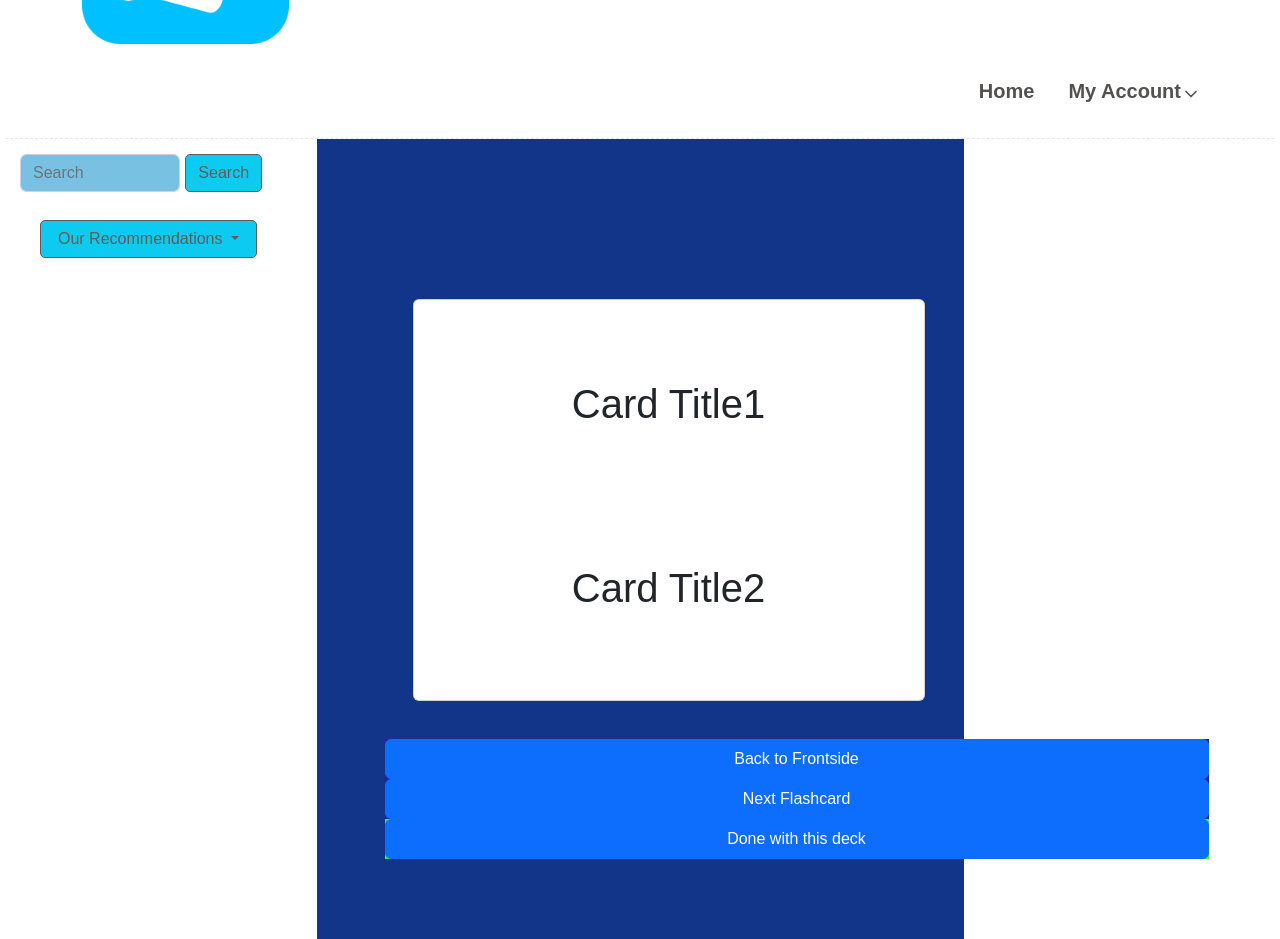
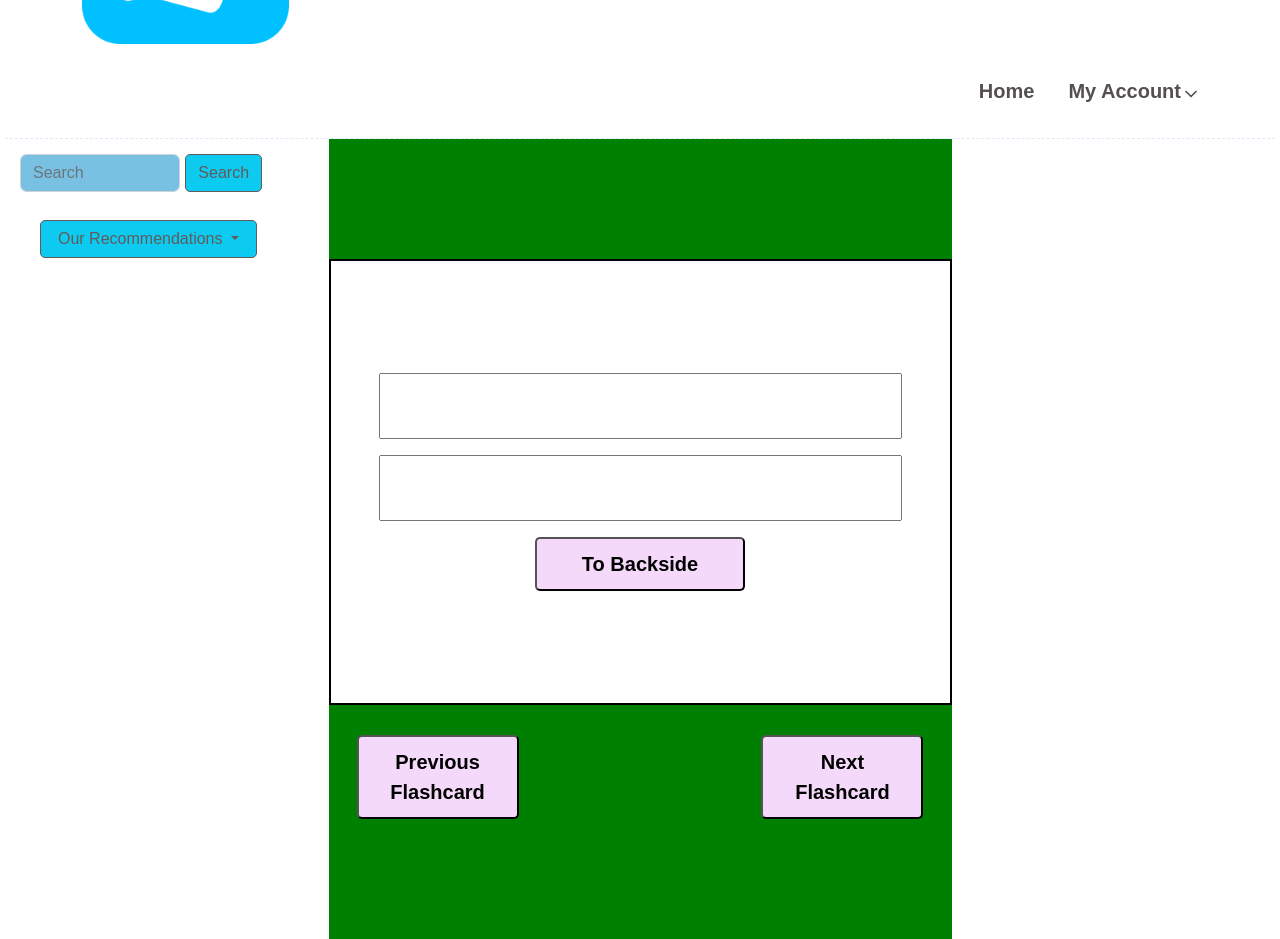
Before and after one commit to JoBeck1/Final-Project-JAM, a React (Create React App) app in the folder frontend/: page /flashcardcreateNL in a window 1280 px wide. Shown: the part 180-1119 px from the top of the page. Built offline with nearby package versions, Linux system fonts and the light colour scheme.

Commit message:
implemented Flashcard

```diff
--- a/frontend/package.json
+++ b/frontend/package.json
@@ -12,16 +12,13 @@
     "bootstrap": "^5.2.1",
     "react": "^18.2.0",
     "react-bootstrap": "^2.5.0",
+    "react-card-flip": "^1.1.5",
     "react-dom": "^18.2.0",
     "react-hook-form": "^7.36.1",
     "react-icons": "^4.4.0",
     "react-router-dom": "^6.4.1",
     "react-scripts": "5.0.1",
-<<<<<<< HEAD
-    "reactstrap": "^9.1.4",
-=======
     "react-toastify": "^9.0.8",
->>>>>>> 4d52c61d3bae75d4983c5a8464695eea9f9614a5
     "styled-components": "^5.3.5",
     "web-vitals": "^2.1.4",
     "yup": "^0.32.11"
--- a/frontend/src/components/Flashcard.jsx
+++ b/frontend/src/components/Flashcard.jsx
@@ -74,10 +74,10 @@ const FlashcardContainer = styled.div`
   display: flex;
   flex-direction: column;
   height: 100vh;
+  background-color: green;
   justify-content: center;
   align-items: center;
-  border: 5px solid red;
-  width: 100vw;
+  width: 100%;
 `
 const Flashcard = styled.div`
   width: 100%;
@@ -86,6 +86,7 @@ const Flashcard = styled.div`
   flex-direction: column;
   justify-content: space-around;
   fontSize: 25px;
+  background-color:white;
   color: green;
   margin: auto;
   lineHeight: center;
@@ -120,7 +121,7 @@ const FlashcardButton = styled.button`
 const ButtonContainer = styled.div`
   display: flex;
   margin-top: 30px;
-  width: 70vw;
+  width: 130%;
 `
 const ContainerButton = styled.button`
   display: block;
--- a/frontend/src/components/FlashcardCreate.jsx
+++ b/frontend/src/components/FlashcardCreate.jsx
@@ -6,7 +6,7 @@ import Col from "react-bootstrap/Col";
 import DropdownMenu from "./DropdownMenu.jsx";
 import Card from "react-bootstrap/Card";
 import Navbar from "./Navbar.jsx";
-
+import ReactCard from "./Flashcard.jsx";
 
 function FlashcardCreate() {
   return (
@@ -20,30 +20,7 @@ function FlashcardCreate() {
 
         <MainFlashCol md={6}>
           {/* Flashcard here */}
-          <Flashcard>
-            <FlashBody>
-              <FlashRow>
-                <Card.Title style={{ "font-size": "40px" }}>
-                  Card Title1
-                </Card.Title>
-              </FlashRow>
-
-              <FlashRow>
-                <Card.Title style={{ "font-size": "40px" }}>
-                  Card Title2
-                </Card.Title>
-              </FlashRow>
-            </FlashBody>
-          </Flashcard>
-          <InputField>
-            <InputFieldRow1>
-              <Button>Back to Frontside</Button>
-              <Button>Next Flashcard</Button>
-            </InputFieldRow1>
-            <InputFieldRow2>
-              <Button>Done with this deck</Button>
-            </InputFieldRow2>
-          </InputField>
+        <ReactCard />
         </MainFlashCol>
         <Col md={3}>{/* Info about the number of cards and decks */}</Col>
       </Row>
@@ -54,7 +31,6 @@ function FlashcardCreate() {
 //Style
 const MainFlashCol = styled(Col)`
   position: relative;
-  background-color: #123489;
   height: 100vh;
 `;
 
```
Also changed, not shown: 1 other file (tests, documents, lock files or other folders).
